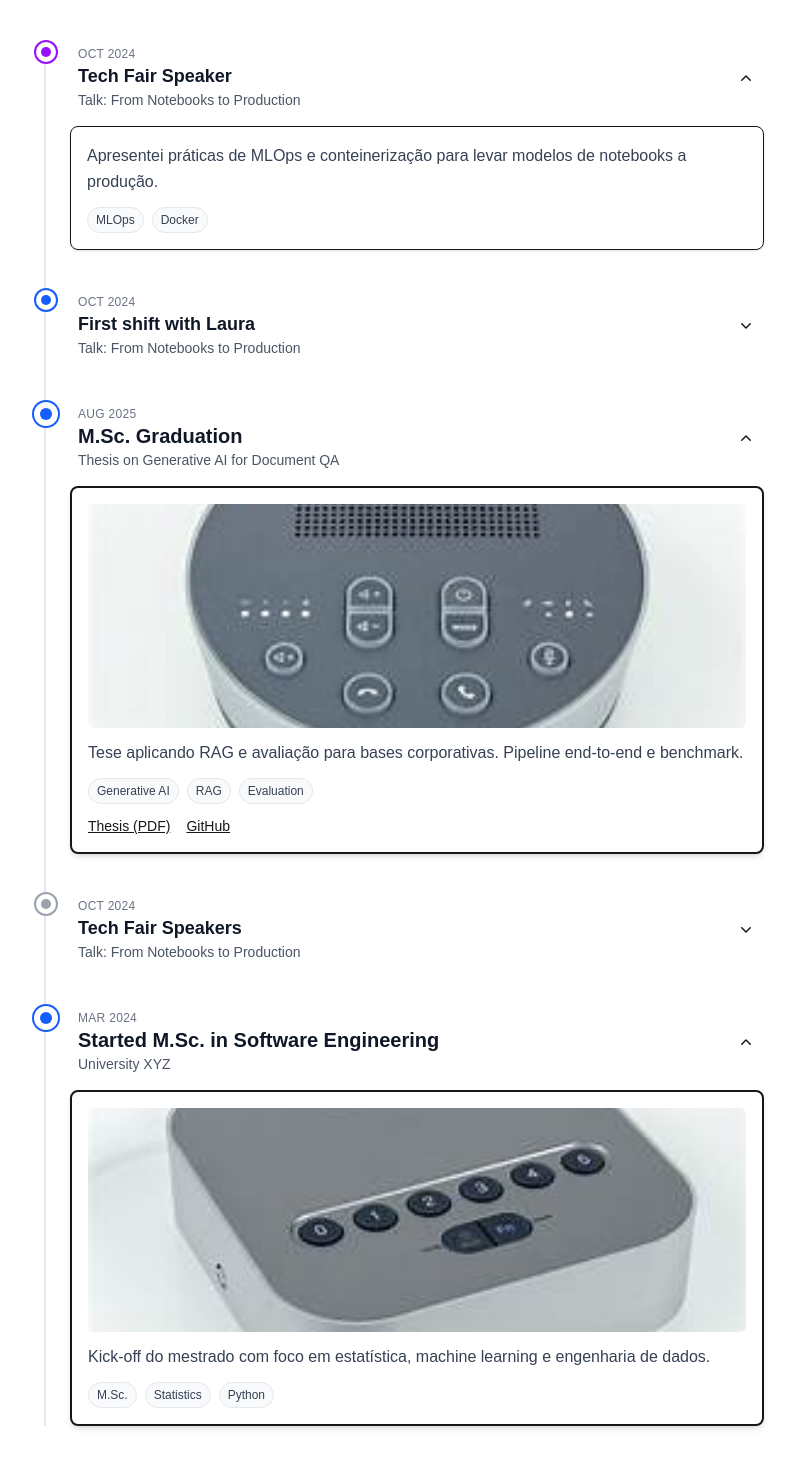
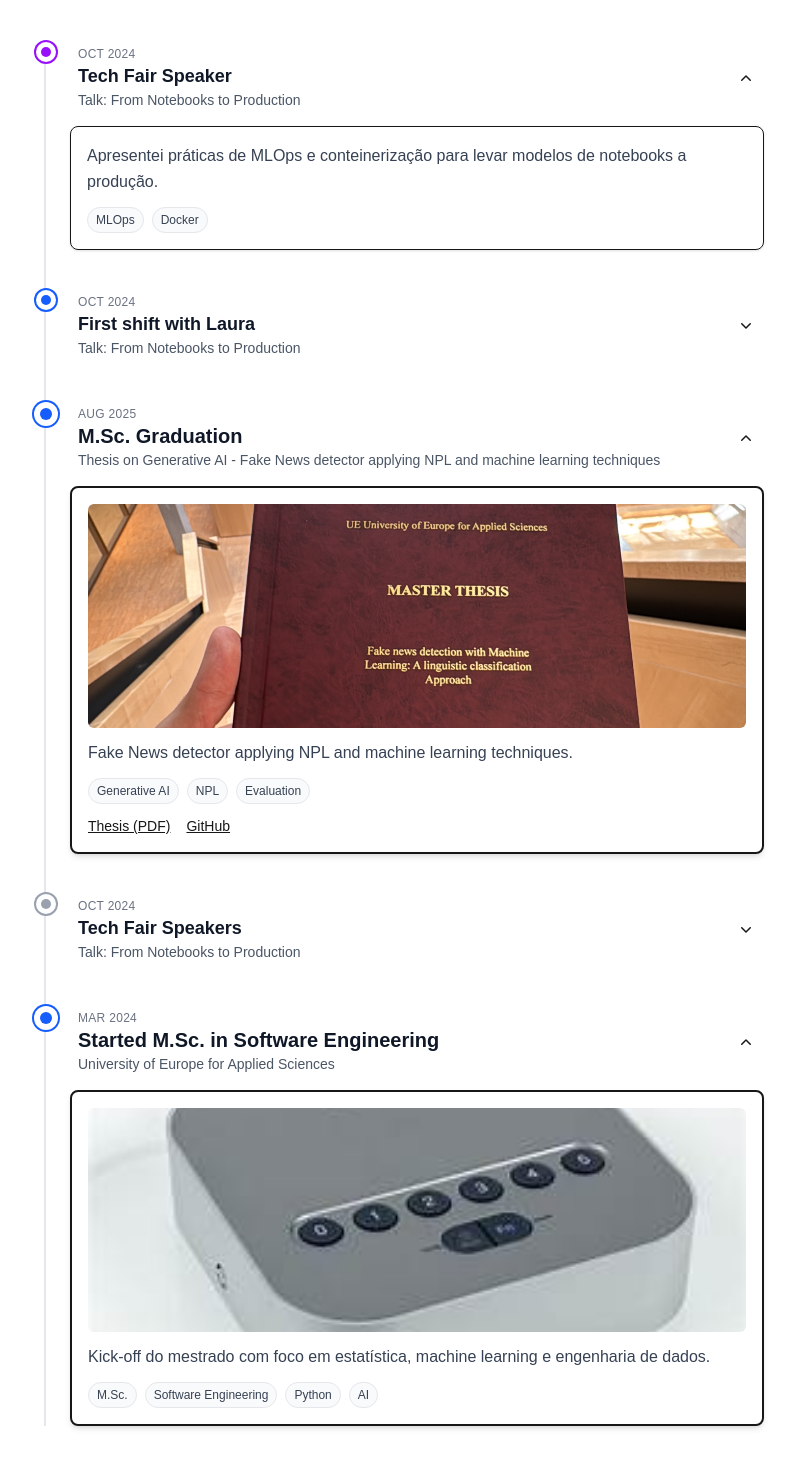
Before and after one commit to EdipoMarques/portfolio, a Next.js app: page /my-journey in a window 1280 px wide. Shown: the part 239-1706 px from the top of the page, without its empty margins (236-1031 px from the left). Built offline with nearby package versions, Linux system fonts and the light colour scheme.

Commit message:
Myjourney

```diff
--- a/app/data/timeline.ts
+++ b/app/data/timeline.ts
@@ -28,11 +28,11 @@ export const timeline: TimelineItem[] = [
     dateLabel: "Mar 2024",
     dateISO: "2024-03-01",
     title: "Started M.Sc. in Software Engineering",
-    subtitle: "University XYZ",
+    subtitle: "University of Europe for Applied Sciences",
     description:
       "Kick-off do mestrado com foco em estatística, machine learning e engenharia de dados.",
     image: "/timeline/msc-start.jpg",
-    tags: ["M.Sc.", "Statistics", "Python"],
+    tags: ["M.Sc.", "Software Engineering", "Python", "AI"],
     level: "major",
     category: "education",
   },
@@ -53,11 +53,11 @@ export const timeline: TimelineItem[] = [
     dateLabel: "Aug 2025",
     dateISO: "2025-08-20",
     title: "M.Sc. Graduation",
-    subtitle: "Thesis on Generative AI for Document QA",
+    subtitle: "Thesis on Generative AI - Fake News detector applying NPL and machine learning techniques",
     description:
-      "Tese aplicando RAG e avaliação para bases corporativas. Pipeline end-to-end e benchmark.",
+      "Fake News detector applying NPL and machine learning techniques.",
     image: "/timeline/msc-grad.jpg",
-    tags: ["Generative AI", "RAG", "Evaluation"],
+    tags: ["Generative AI", "NPL", "Evaluation"],
     links: [
       { label: "Thesis (PDF)", url: "https://example.com/thesis.pdf" },
       { label: "GitHub", url: "https://github.com/seu-usuario/msc-thesis" },
```
Also changed, not shown: public/timeline/msc-grad.jpg.
